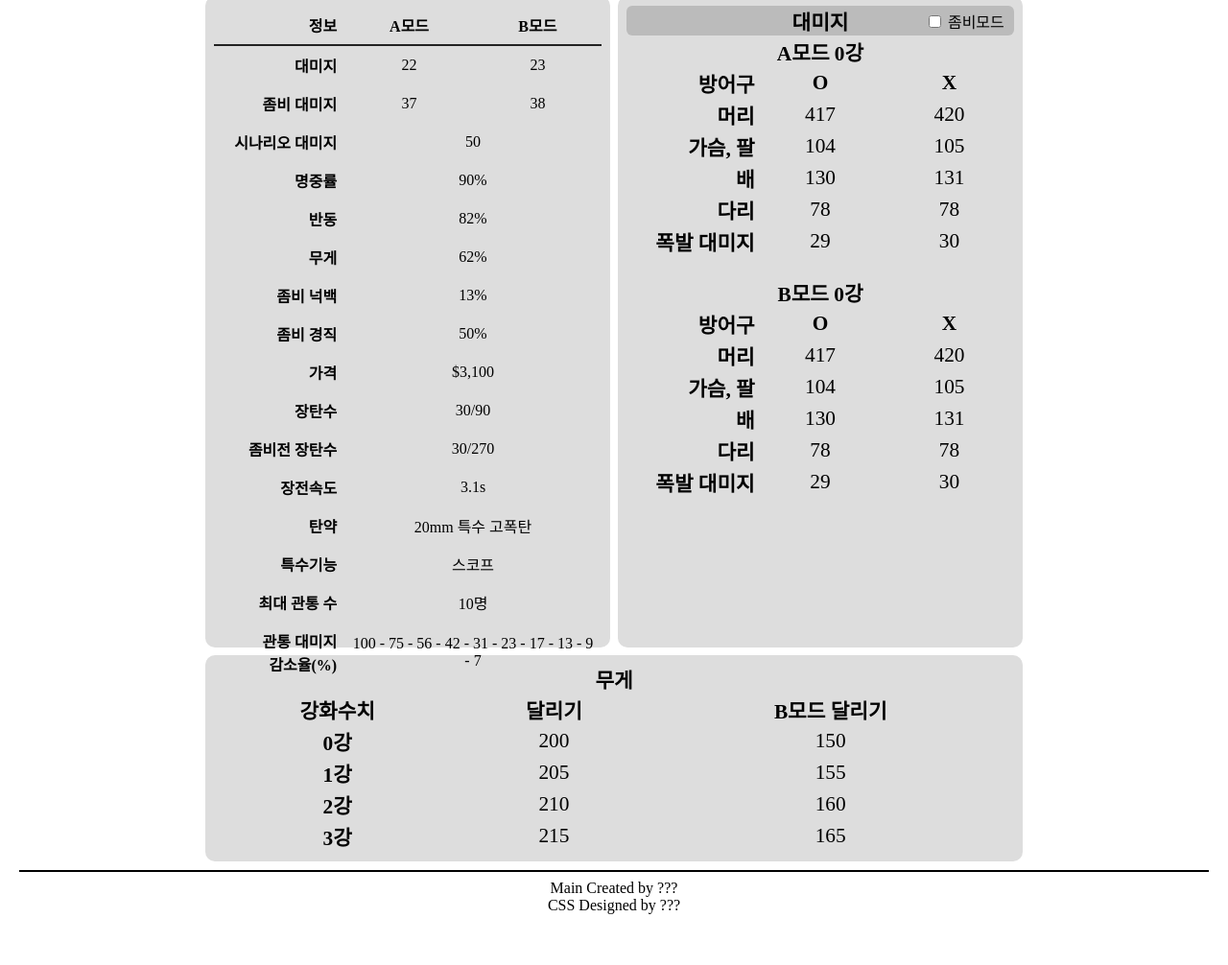
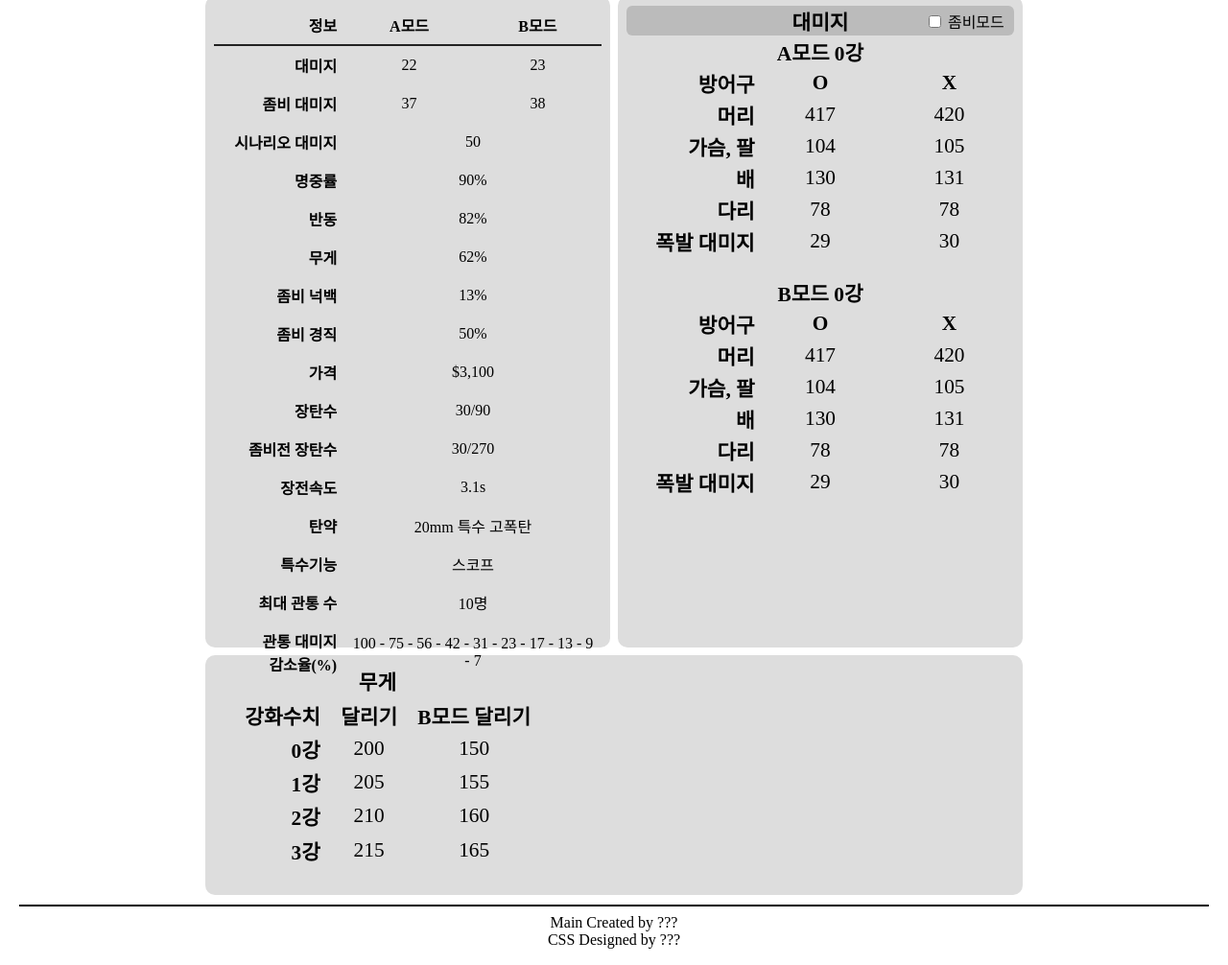
Before and after one commit to LRoseline/csoweapon-design, a plain HTML site: page main.html in a window 1280 px wide. Shown: the part 351-1357 px from the top of the page at 96% size. Before the commit the page ends 1322 px from the top, so only its background shows below. Drawn offline with Linux system fonts and the light colour scheme; a web font is replaced by a local one.

Commit message:
memo added

```diff
--- a/main.html
+++ b/main.html
@@ -439,33 +439,35 @@
             </div>
             <!-- 기타 강화 및 패치사항 작성하는 곳 -->
             <div class="memo window">
-                <secmenu>무게</secmenu>
                 <table>
                     <thead>
                         <tr>
-                            <th>강화수치</th>
+                            <th colspan="3">무게</th>
+                        </tr>
+                        <tr>
+                            <th class="enchant-count">강화수치</th>
                             <th>달리기</th>
                             <th>B모드 달리기</th>
                         </tr>
                     </thead>
                     <tbody>
                         <tr>
-                            <th>0강</th>
+                            <th class="enchant-count">0강</th>
                             <td>200</td>
                             <td>150</td>
                         </tr>
                         <tr>
-                            <th>1강</th>
+                            <th class="enchant-count">1강</th>
                             <td>205</td>
                             <td>155</td>
                         </tr>
                         <tr>
-                            <th>2강</th>
+                            <th class="enchant-count">2강</th>
                             <td>210</td>
                             <td>160</td>
                         </tr>
                         <tr>
-                            <th>3강</th>
+                            <th class="enchant-count">3강</th>
                             <td>215</td>
                             <td>165</td>
                         </tr>
--- a/weaponinfo.css
+++ b/weaponinfo.css
@@ -21,10 +21,13 @@
     table-layout: fixed;
 }
 
-table{
-    width: 100%;
+table {
     border-collapse: collapse;
     font-size: 16pt;
+}
+
+.stat table, .detail table, .enchant table, .buyable table, .weapon-info table {
+    width: 100%;
 }
 
 .stat table {
@@ -77,6 +80,19 @@ table{
 
 .enchant > table {
     margin-bottom: 20px;
+}
+
+.enchant-count {
+    width: 100px;
+    text-align: right;
+}
+
+.memo table {
+    margin-bottom: 20px;
+}
+
+.memo th {
+    padding: 0.1em 0.5em;
 }
 
 .enchant > table > tbody > tr > th {
```
